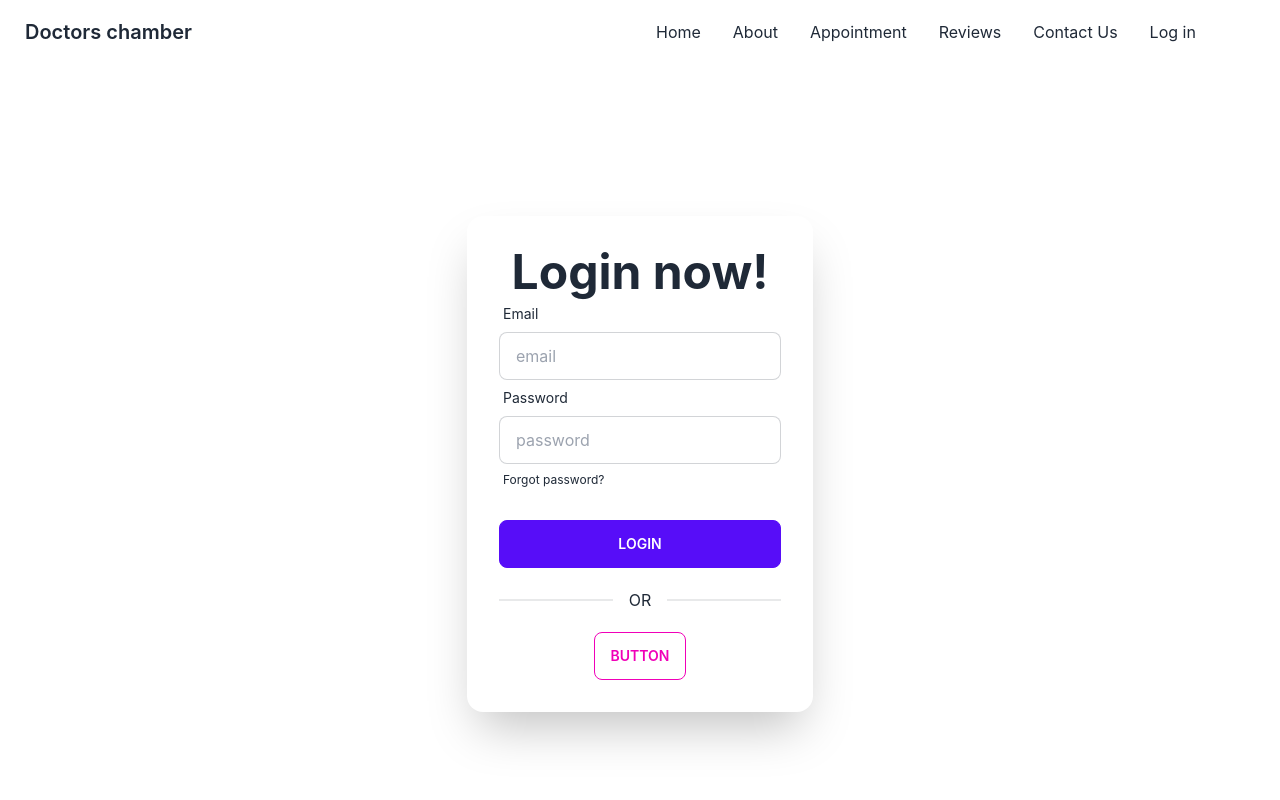
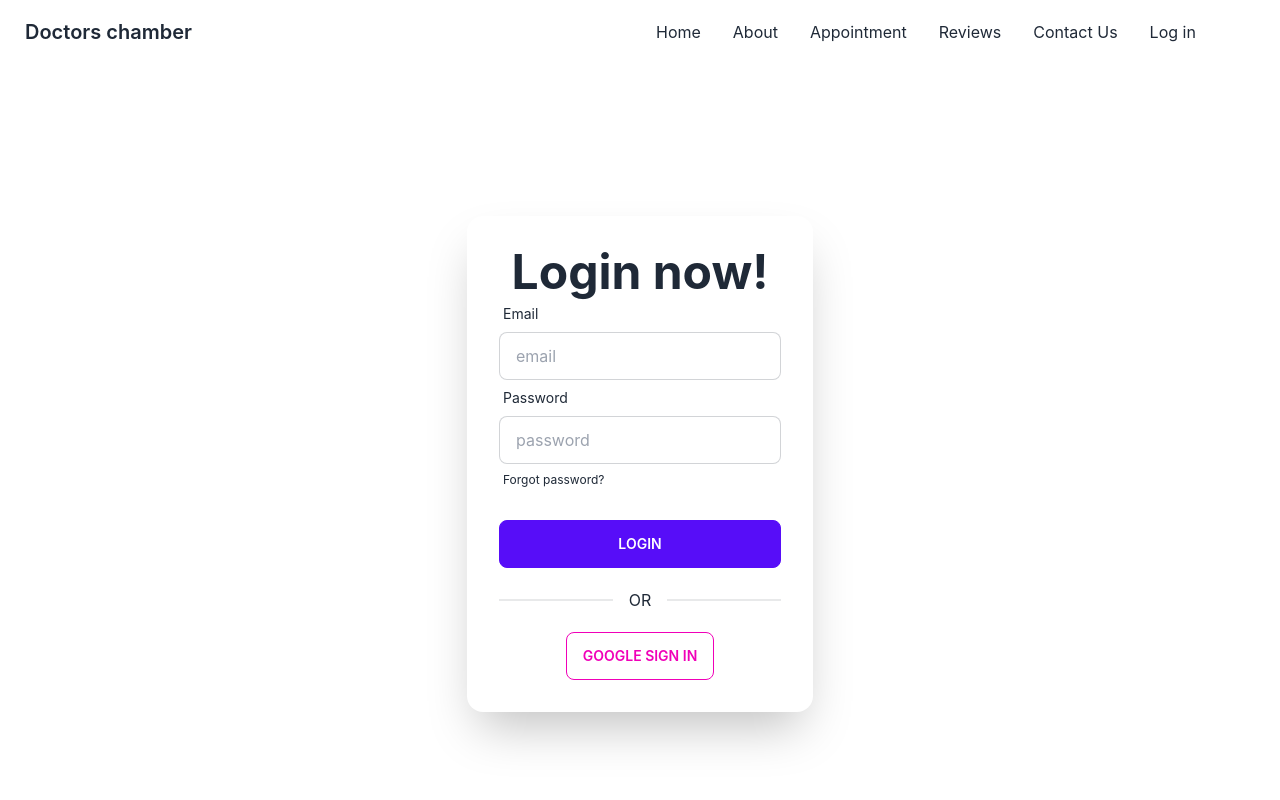
Before and after one commit to Muhammad-Mehedi-Hasan-Opi-Sarker/doctors, a React (Create React App) app: page /login in a window 1280 px wide. Shown: the top 800 px of the page. Built offline with nearby package versions, Linux system fonts and the light colour scheme; no server answers.

Commit message:
change more class

```diff
--- a/src/pages/Login/Login.js
+++ b/src/pages/Login/Login.js
@@ -1,12 +1,17 @@
 import React from 'react';
-
+import { useSignInWithGoogle } from 'react-firebase-hooks/auth';
+import auth from '../../firebase.init';
 const Login = () => {
+    const [signInWithGoogle, user, loading, error] = useSignInWithGoogle(auth);
+    if(user){
+        console.log(user)
+    }
     return (
         <div>
             <div className="hero min-h-screen">
                 <div className="hero-content flex-col lg:flex-row-reverse">
                     <div className="card flex-shrink-0 w-full max-w-sm shadow-2xl bg-base-100">
-                        <div className="card-body w-fit">
+                        <div className="card-body">
                             <form className='form-control'>
                                 <h1 className="text-5xl font-bold">Login now!</h1>
                                 <label className="label">
@@ -24,9 +29,9 @@ const Login = () => {
                                     <button className="btn btn-primary">Login</button>
                                 </div>
                             </form>
-                            <div class="divider">OR</div>
+                            <div className="divider">OR</div>
                             <div>
-                                <button class="btn btn-outline btn-secondary">Button</button>
+                                <button onClick={()=>{signInWithGoogle()}} className="btn btn-outline btn-secondary">Google Sign In</button>
                             </div>
                         </div>
                     </div>
```
